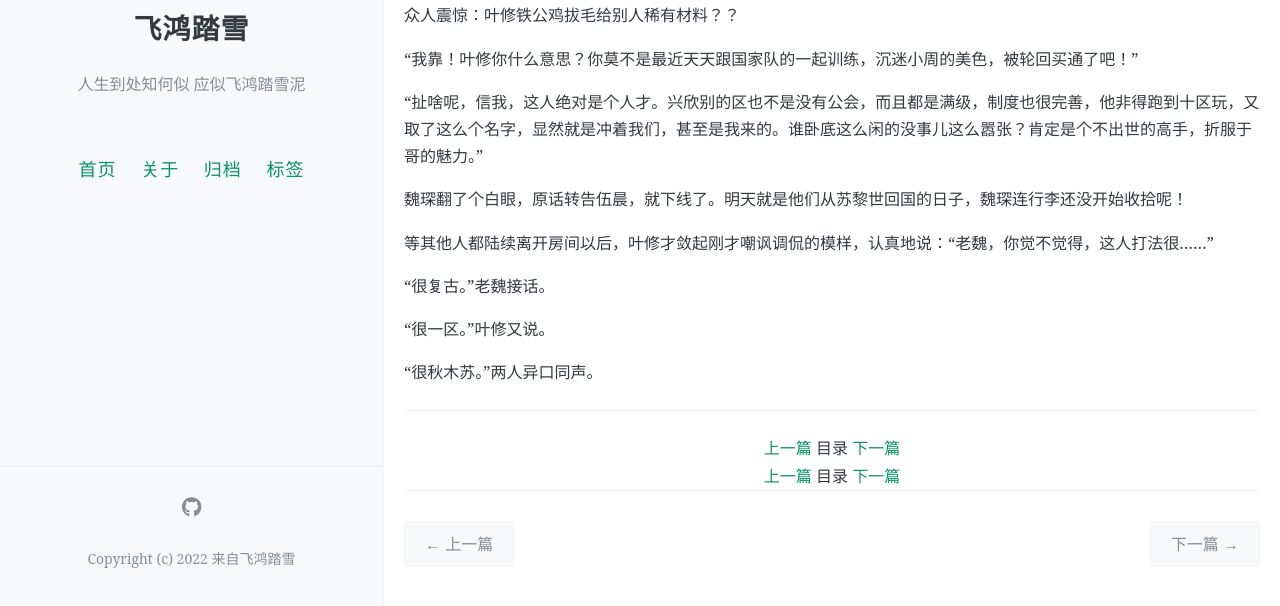
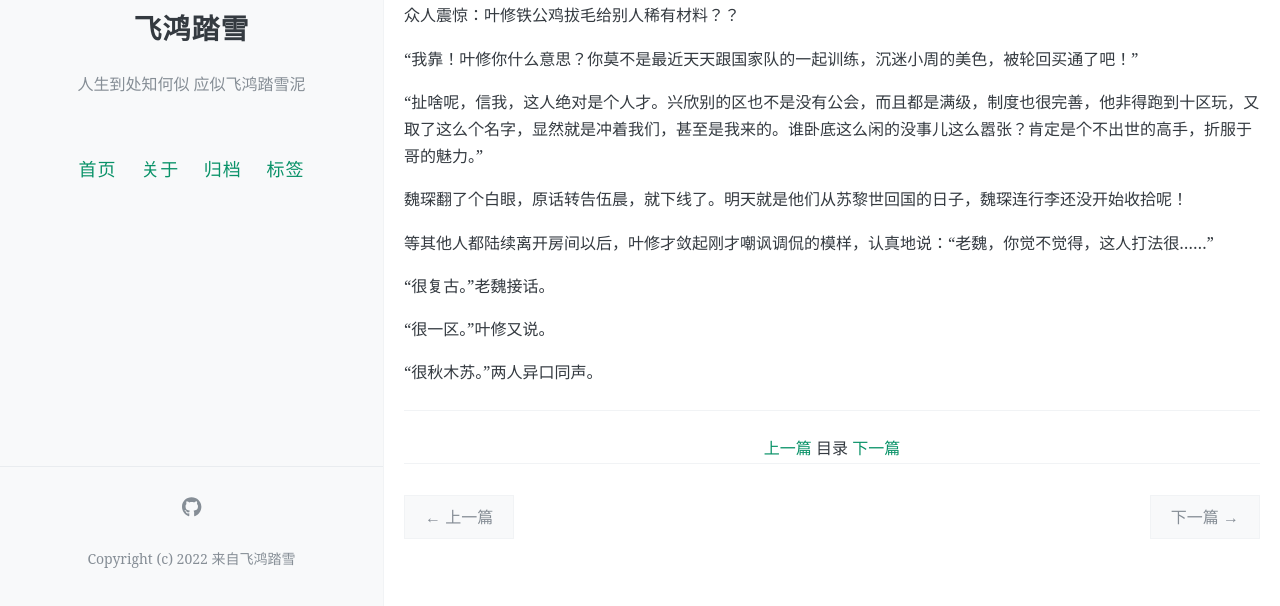
Before and after one commit to jwjwjiawen/feihongtaxue, a Jekyll site: the page built from _posts/2022-06-04-bro01.md, in a window 1280 px wide and 900 px high, scrolled down 6485 px, cut to the strip 294-900 px from the top of the window. Built offline with Jekyll 4.4.1, drawn with Linux system fonts in a browser that asks for light colours; comment, search, counter and statistics services are not loaded; after the commit the page ends 7358 px from its top, so only the background shows below that.

Commit message:
Update 2022-06-04-bro01.md

```diff
--- a/_posts/2022-06-04-bro01.md
+++ b/_posts/2022-06-04-bro01.md
@@ -291,6 +291,3 @@ pinned: false
 ***
 
 <center> <a href="https://jwjwjiawen.github.io/feihongtaxue/bro00/"> 上一篇 </a>  目录  <a href="https://jwjwjiawen.github.io/feihongtaxue/bro02/"> 下一篇 </a> </center>
-
-
-<center> <a href="https://jwjwjiawen.github.io/feihongtaxue/bro00/">上一篇</a>  目录  <a href="https://jwjwjiawen.github.io/feihongtaxue/bro02/">下一篇</a></center>
```
